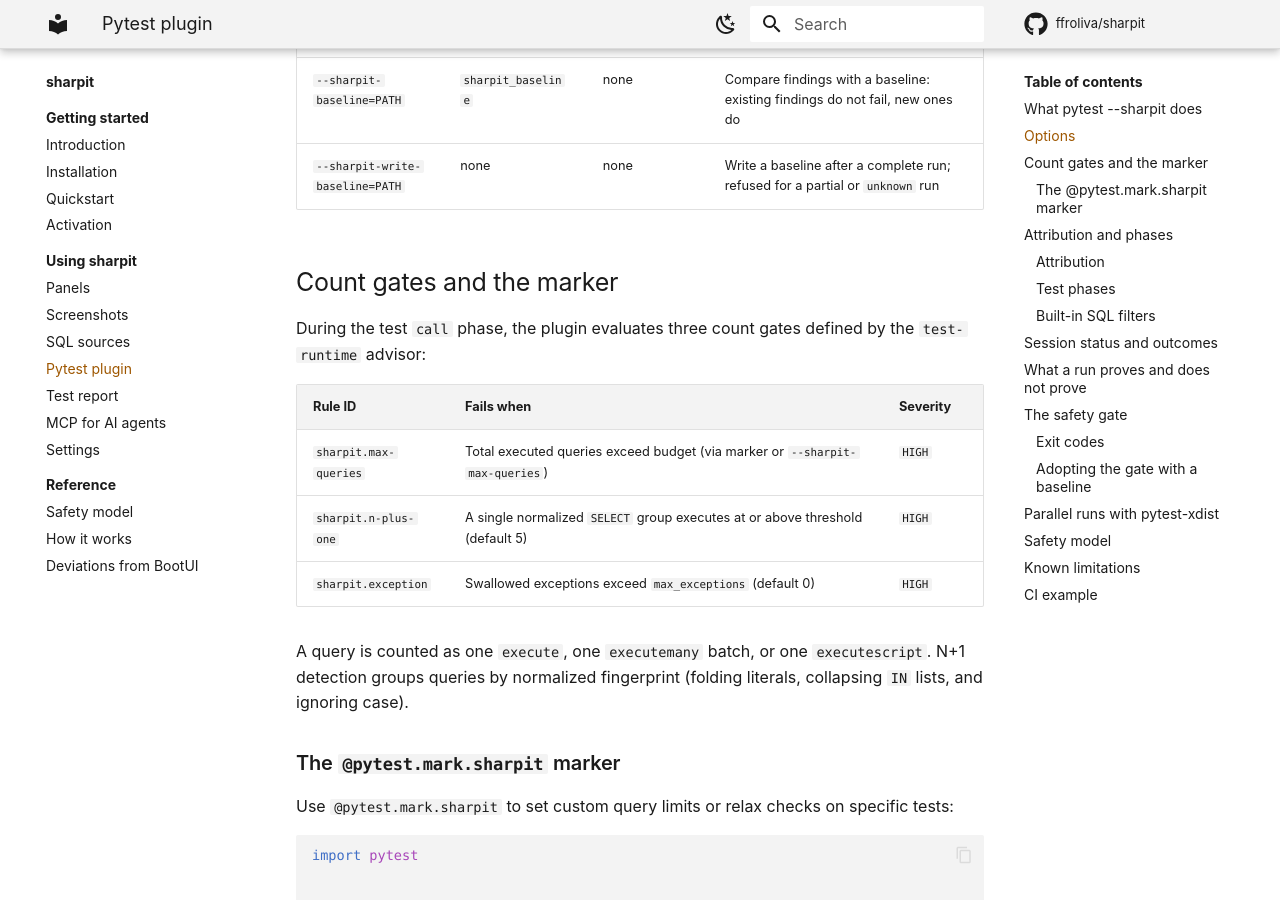
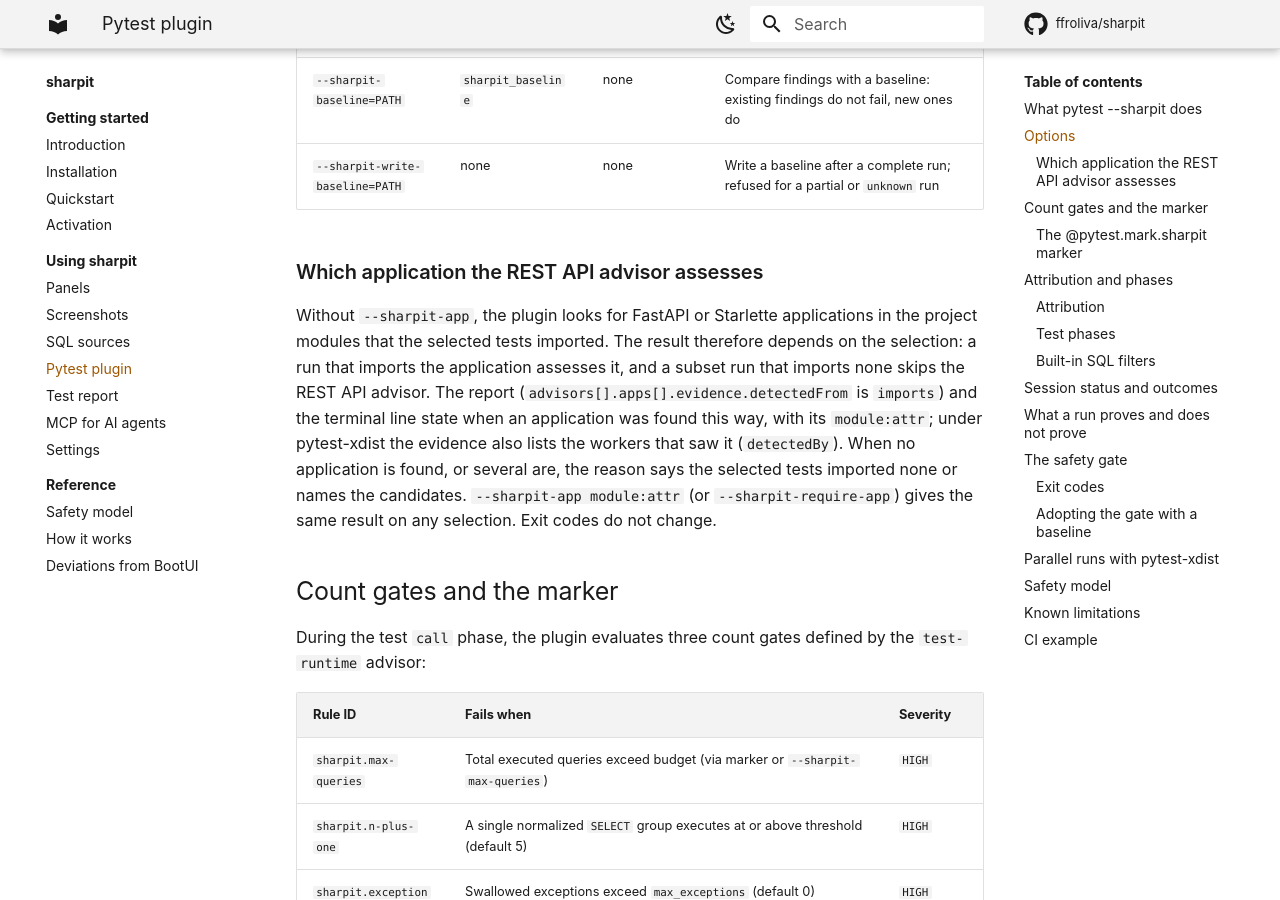
Before and after one commit to ffroliva/sharpit, an MkDocs documentation site: the page built from website/docs/pytest-plugin.md, in a window 1280 px wide and 900 px high, scrolled down 1790 px. Built offline with MkDocs 1.6.1 and Material for MkDocs 9.7.7, drawn with Linux system fonts in a browser that asks for light colours; comment, search, counter and statistics services are not loaded.

Commit message:
docs: how the REST API advisor finds its application, and what the report states about it (#67)

```diff
--- a/website/docs/pytest-plugin.md
+++ b/website/docs/pytest-plugin.md
@@ -44,6 +44,10 @@ continue to use `SHARPIT_*` environment variables.
 | `--sharpit-report-only` | `sharpit_report_only = true` | off | Report findings without letting them change pytest's exit status (unknown still fails) |
 | `--sharpit-baseline=PATH` | `sharpit_baseline` | none | Compare findings with a baseline: existing findings do not fail, new ones do |
 | `--sharpit-write-baseline=PATH` | none | none | Write a baseline after a complete run; refused for a partial or `unknown` run |
+
+### Which application the REST API advisor assesses
+
+Without `--sharpit-app`, the plugin looks for FastAPI or Starlette applications in the project modules that the selected tests imported. The result therefore depends on the selection: a run that imports the application assesses it, and a subset run that imports none skips the REST API advisor. The report (`advisors[].apps[].evidence.detectedFrom` is `imports`) and the terminal line state when an application was found this way, with its `module:attr`; under pytest-xdist the evidence also lists the workers that saw it (`detectedBy`). When no application is found, or several are, the reason says the selected tests imported none or names the candidates. `--sharpit-app module:attr` (or `--sharpit-require-app`) gives the same result on any selection. Exit codes do not change.
 
 ## Count gates and the marker
 
```
Also changed, not shown: CHANGELOG.md.
